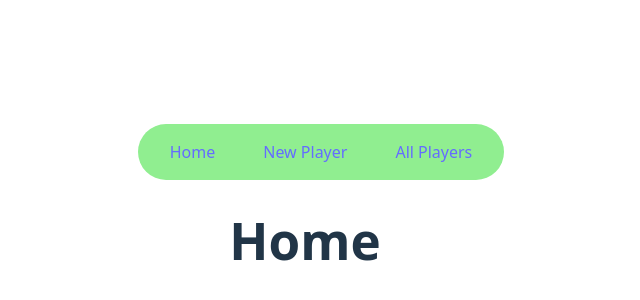
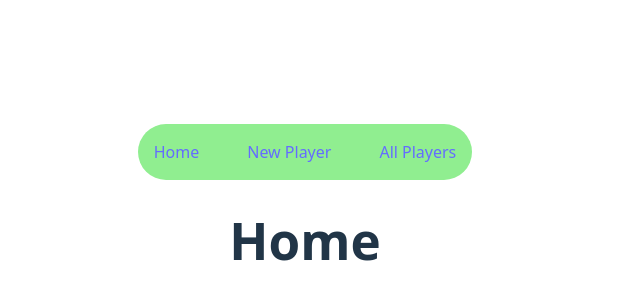
Before and after one commit to darenjm/block_29-PuppyBowlReact, a React (Vite) app: page / in a window 1280 px wide. Shown: the part 188-488 px from the top of the page, without its empty margins (335-975 px from the left). Built offline with nearby package versions, Linux system fonts and the light colour scheme.

Commit message:
git push

```diff
--- a/src/App.css
+++ b/src/App.css
@@ -22,7 +22,7 @@ body {
   justify-content: center;
   padding: 16px;
   border-radius: 32px;
-  min-width: 100%;
+  max-width: 100%;
 }
 
 .title{
```
